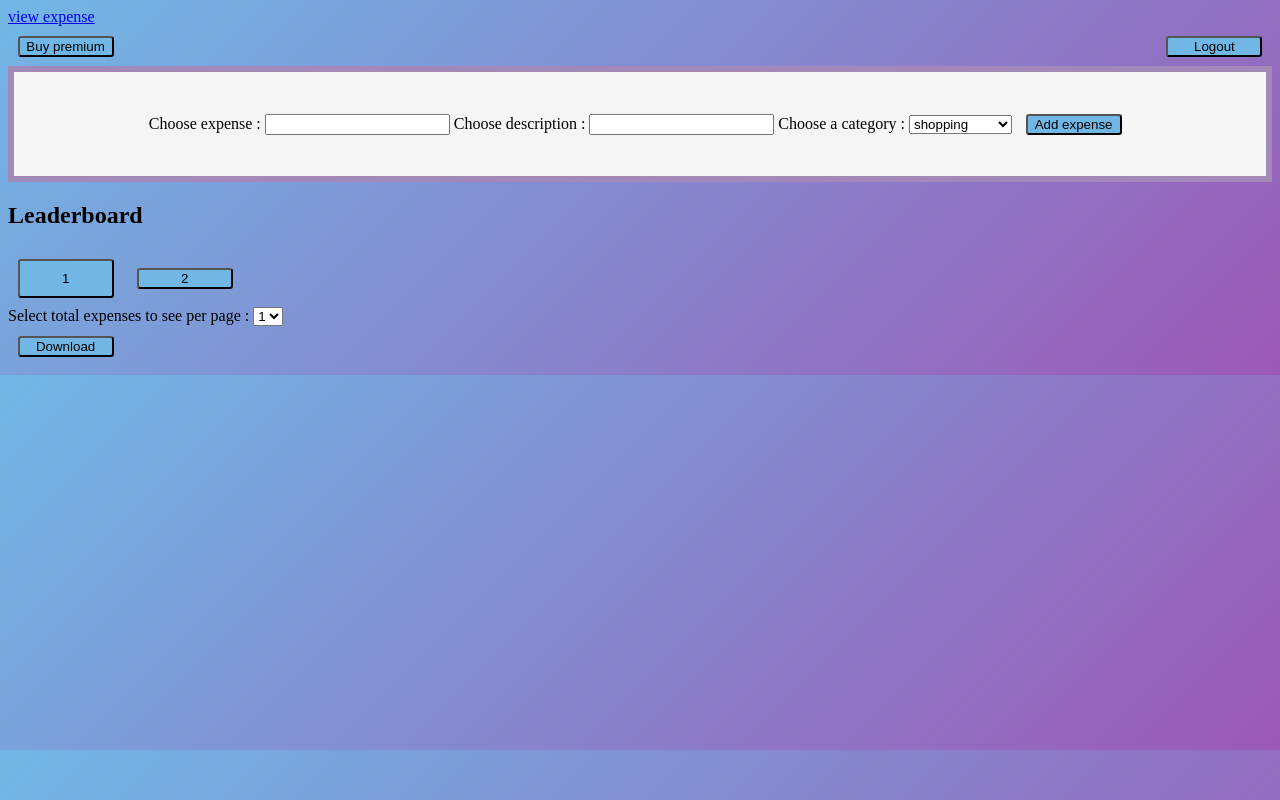
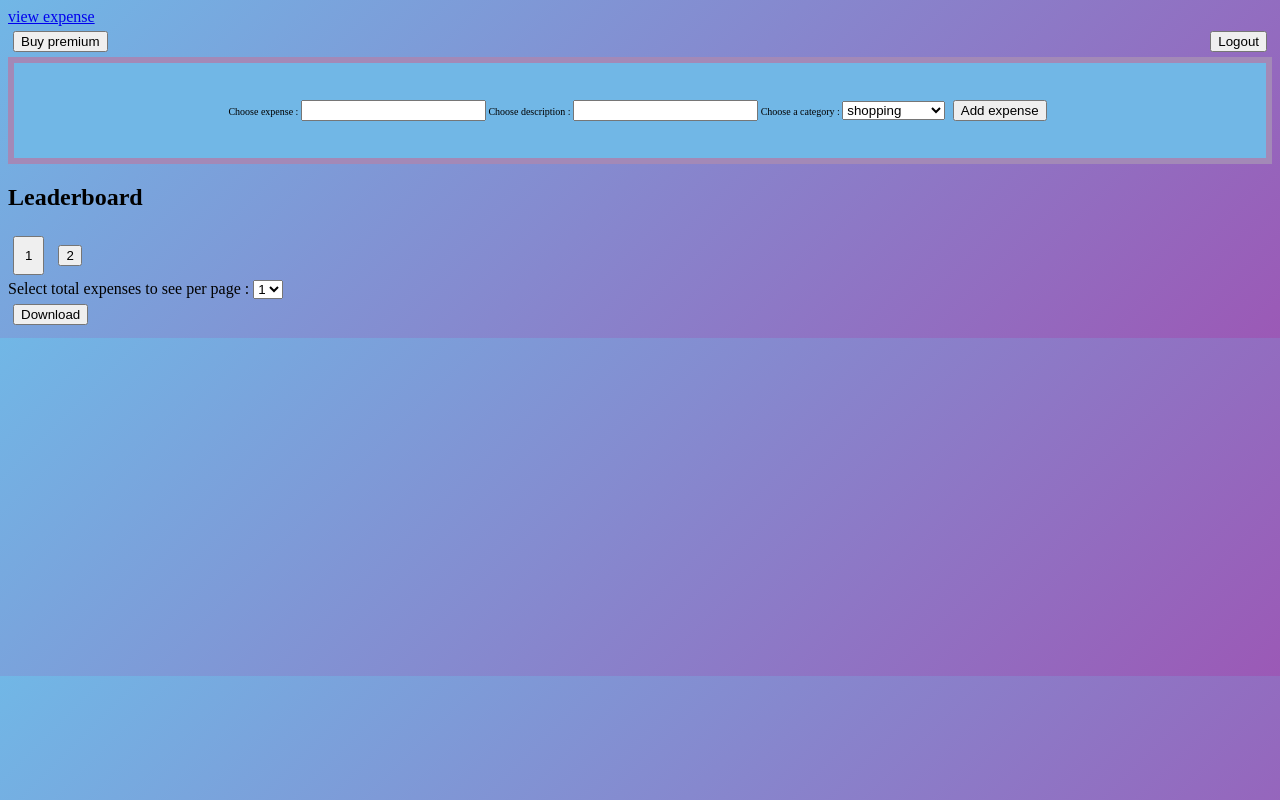
Before and after one commit to SonikaSahana/expense-tracker-premium, a plain HTML site: page frontend/index.html in a window 1280 px wide. Drawn offline with nearby package versions, Linux system fonts and the light colour scheme; no server answers; sample sign-in values are in the browser's storage; a script that the page names is missing.

Commit message:
some changes

```diff
--- a/frontend/css/style.css
+++ b/frontend/css/style.css
@@ -4,14 +4,7 @@ span{
 }
 
 button{
-    /* margin: 5px; */
-    width: 6rem;
-    /* margin: 0 4rem; */
-    box-sizing: border-box;
-    background:#71b7e6;
-    border-radius: 0.2rem;
-    margin: 0.6rem;
-    size: 5px;
+    margin: 5px;
 }
 body{
     background:linear-gradient(135deg, #71b7e6, #9b59b6);
@@ -21,8 +14,6 @@ body{
 header > div{
     display: flex;
     justify-content: flex-start;
-    text-size-adjust: ;
-
 }
 
 #logout{
@@ -35,11 +26,24 @@ header > div{
 #curr{
     padding: 10px;
 }
-.choose-expense{display: flex;
-flex-direction: column;
-align-items: center;
-gap: 1rem;
-border: 0.4rem solid #a389b7;
-padding: 2rem;
-background-color:whitesmoke;
+.choose-expense{
+
+        display: flex;
+        flex-direction: column;
+        align-items: center;
+        gap: 1rem;
+        border: 0.4rem solid #a389b7;
+        padding: 2rem;
+        background-color:#71b7e6;
+        font-size:10px;
+
 }
+.btn{
+    width: 6rem;
+    /* margin: 0 4rem; */
+    box-sizing: border-box;
+    padding: 0.8rem 0.4rem;
+    background: linear-gradient(-135deg, #71b7e6, #9b59b6);
+    border-radius: 0.4rem;
+    margin: 0 6rem;
+}
```
